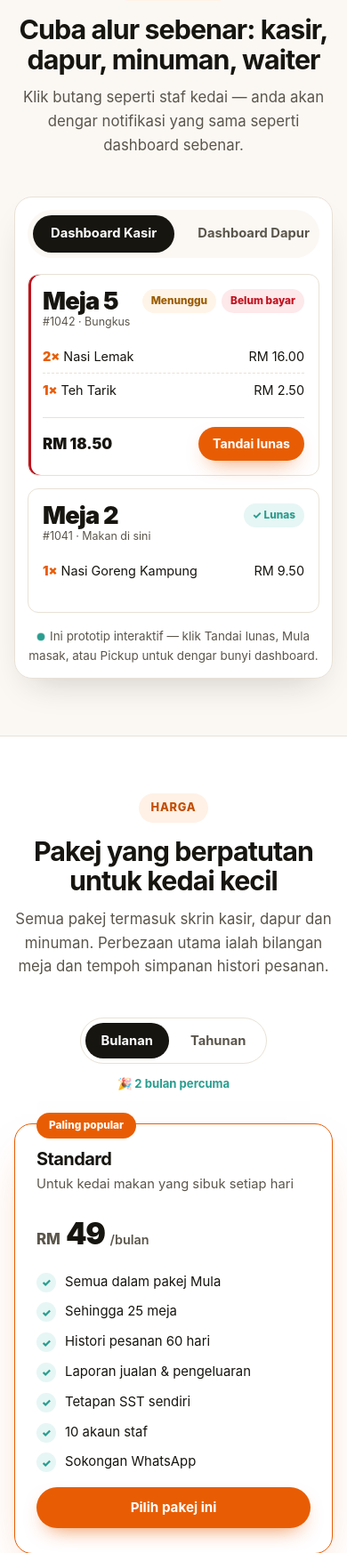
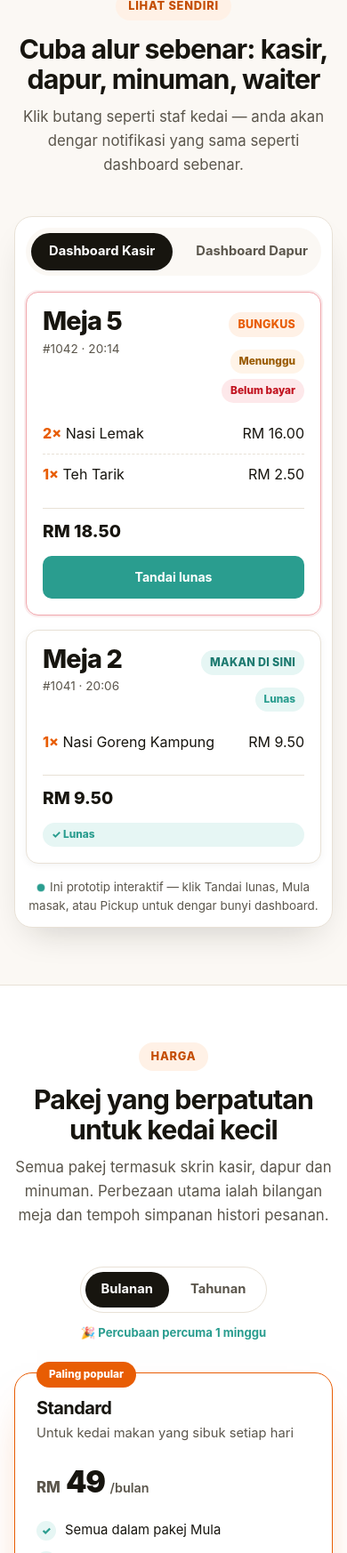
Before and after one commit to haikallfikrii/table-tap, a PHP site: page / in a window 390 px wide. Shown: the part 4313-6059 px from the top of the page at 89% size. Run offline with PHP 8.4, Linux system fonts and the light colour scheme; data comes from the database, SQL or seed files in the repository.

Commit message:
fix(landing): 1-week trial, yearly billed as monthly, and dashboard-true demo cards
Drop the two free months promo, show a one-week trial, and rebuild the staff prototype with the same kitchen/cashier card layout so it is roomy and usable on phone through desktop.

Co-authored-by: Cursor <cursoragent@cursor.com>

```diff
--- a/assets/css/landing.css
+++ b/assets/css/landing.css
@@ -795,7 +795,7 @@ h1, h2, h3 { letter-spacing: -0.03em; line-height: 1.1; margin: 0; }
   background: var(--surface);
   border: 1px solid var(--line);
   border-radius: var(--radius);
-  padding: 18px;
+  padding: 20px;
   box-shadow: var(--shadow);
   overflow-x: clip;
   max-width: 100%;
@@ -832,7 +832,6 @@ h1, h2, h3 { letter-spacing: -0.03em; line-height: 1.1; margin: 0; }
 }
 
 @media (min-width: 721px) {
-  .demo-tabs { overflow-x: visible; }
   .demo-tab { flex: 1 1 auto; }
 }
 
@@ -878,6 +877,21 @@ h1, h2, h3 { letter-spacing: -0.03em; line-height: 1.1; margin: 0; }
   background: var(--teal-soft);
   color: var(--teal);
 }
+
+.o-card {
+  border: 1px solid var(--line);
+  border-radius: var(--radius-sm);
+  padding: 16px;
+  background: #fff;
+}
+
+.o-card.warn { border-color: #f4c99b; background: #fffaf3; }
+.o-card.info { border-color: #a9c8dc; background: #f4f9fc; }
+.o-card.unpaid { box-shadow: inset 3px 0 0 var(--danger); }
+.o-table { font-size: 1.7rem; font-weight: 900; letter-spacing: -0.03em; line-height: 1; }
+.o-meta { font-size: 0.78rem; color: var(--ink-soft); }
+.o-foot { display: flex; justify-content: space-between; align-items: center; gap: 10px; border-top: 1px solid var(--line); padding-top: 10px; }
+.o-total { font-weight: 900; font-size: 1.05rem; }
 
 .o-card.done {
   opacity: 0.72;
@@ -993,27 +1007,186 @@ h1, h2, h3 { letter-spacing: -0.03em; line-height: 1.1; margin: 0; }
 .tb-scene .btn { animation: sendPulse 1.4s ease-in-out infinite; }
 
 .demo-pane { display: none; }
-.demo-pane.on { display: grid; gap: 14px; grid-template-columns: repeat(auto-fit, minmax(240px, 1fr)); animation: paneIn 0.35s ease; }
+.demo-pane.on {
+  display: grid;
+  gap: 16px;
+  animation: paneIn 0.35s ease;
+}
+
+.demo-pane.table-grid.on {
+  grid-template-columns: repeat(auto-fill, minmax(min(100%, 300px), 1fr));
+}
+
+.demo-pane.kitchen-grid.on {
+  grid-template-columns: repeat(auto-fill, minmax(min(100%, 280px), 1fr));
+}
 
 @keyframes paneIn {
   from { opacity: 0; transform: translateY(8px); }
   to { opacity: 1; transform: none; }
 }
 
-.o-card {
-  border: 1px solid var(--line);
-  border-radius: var(--radius-sm);
-  padding: 16px;
-  background: #fff;
+/* Match live cashier / kitchen / waiter cards */
+#demo-proto {
+  --accent: var(--brand);
+  --border: var(--line);
+  --bg-elevated: #fff;
+  --ink-muted: var(--ink-soft);
+  --warning: var(--amber);
+  --info: var(--blue);
+  --success: var(--teal);
 }
 
-.o-card.warn { border-color: #f4c99b; background: #fffaf3; }
-.o-card.info { border-color: #a9c8dc; background: #f4f9fc; }
-.o-card.unpaid { box-shadow: inset 3px 0 0 var(--danger); }
+#demo-proto .btn {
+  border-radius: 10px;
+  min-height: 48px;
+  white-space: normal;
+  line-height: 1.25;
+  padding: 8px 14px;
+}
 
-.o-top { display: flex; justify-content: space-between; align-items: flex-start; gap: 10px; margin-bottom: 10px; }
-.o-table { font-size: 1.7rem; font-weight: 900; letter-spacing: -0.03em; line-height: 1; }
-.o-meta { font-size: 0.78rem; color: var(--ink-soft); }
+#demo-proto .btn-secondary {
+  background: var(--bg);
+  border: 1px solid var(--line);
+  color: var(--ink);
+}
+
+.order-card {
+  background: #fff;
+  border: 1px solid var(--line);
+  border-radius: 14px;
+  padding: 18px;
+  box-shadow: var(--shadow-sm);
+}
+
+.order-card.unpaid {
+  border-color: #f1a7ad;
+  box-shadow: 0 0 0 2px rgba(193, 18, 31, 0.08);
+}
+
+.order-card.done { opacity: 0.78; }
+
+.order-card-header {
+  display: flex;
+  justify-content: space-between;
+  align-items: flex-start;
+  gap: 12px;
+  margin-bottom: 12px;
+}
+
+.order-flags {
+  display: flex;
+  flex-direction: column;
+  gap: 6px;
+  align-items: flex-end;
+}
+
+.table-num {
+  font-size: clamp(1.8rem, 4vw, 2.4rem);
+  font-weight: 800;
+  line-height: 1;
+  letter-spacing: -0.03em;
+}
+
+.order-meta {
+  font-size: 0.85rem;
+  color: var(--ink-soft);
+  margin: 6px 0 12px;
+}
+
+.order-items {
+  list-style: none;
+  margin: 0 0 14px;
+  padding: 0;
+}
+
+.order-items li {
+  display: flex;
+  justify-content: space-between;
+  gap: 12px;
+  padding: 10px 0;
+  border-bottom: 1px dashed var(--line);
+  font-size: 1rem;
+}
+
+.order-items li:last-child { border-bottom: none; }
+.order-items .qty { font-weight: 800; color: var(--brand); }
+
+.order-card-footer {
+  display: flex;
+  flex-wrap: wrap;
+  align-items: center;
+  justify-content: space-between;
+  gap: 12px;
+  padding-top: 10px;
+  border-top: 1px solid var(--line);
+}
+
+.order-total { font-size: 1.2rem; font-weight: 800; }
+
+.kitchen-card {
+  background: #fff;
+  border: 2px solid var(--line);
+  border-radius: 14px;
+  padding: 20px;
+  min-height: 260px;
+  display: flex;
+  flex-direction: column;
+}
+
+.kitchen-card.menunggu { border-color: var(--amber); background: #fffaf3; }
+.kitchen-card.sedang_dimasak { border-color: var(--blue); background: #f3f8fb; }
+.kitchen-card.siap { border-color: var(--brand); background: #fff6ee; }
+.kitchen-card.diambil { border-color: var(--teal); background: #f3fbf6; }
+.kitchen-card.takeaway { box-shadow: inset 6px 0 0 var(--brand); }
+.kitchen-card.done { opacity: 0.78; }
+
+.kitchen-table {
+  font-size: clamp(2rem, 5vw, 2.8rem);
+  font-weight: 800;
+  line-height: 1;
+  margin-bottom: 8px;
+}
+
+.serve-badge {
+  display: inline-block;
+  font-size: 0.78rem;
+  font-weight: 800;
+  letter-spacing: 0.02em;
+  text-transform: uppercase;
+  padding: 4px 10px;
+  border-radius: 999px;
+  margin: 4px 0 8px;
+  width: fit-content;
+}
+
+.serve-badge.bungkus { background: #fff1e6; color: var(--brand); }
+.serve-badge.sini { background: #e6f6f4; color: #1d7a70; }
+
+.kitchen-qty {
+  font-size: 1.5rem;
+  font-weight: 800;
+  color: var(--brand);
+}
+
+.kitchen-item-name {
+  font-size: 1.35rem;
+  font-weight: 800;
+  margin: 0 0 4px;
+  line-height: 1.2;
+}
+
+.kitchen-actions {
+  display: flex;
+  flex-wrap: wrap;
+  gap: 10px;
+  margin-top: auto;
+  padding-top: 8px;
+}
+
+.kitchen-actions .btn {
+  flex: 1 1 140px;
+}
 
 .badge {
   display: inline-flex;
@@ -1029,14 +1202,6 @@ h1, h2, h3 { letter-spacing: -0.03em; line-height: 1.1; margin: 0; }
 .badge.green { background: var(--teal-soft); color: var(--teal); }
 .badge.red { background: var(--danger-soft); color: var(--danger); }
 
-.o-lines { list-style: none; margin: 0 0 12px; padding: 0; }
-.o-lines li { display: flex; justify-content: space-between; gap: 10px; padding: 7px 0; border-bottom: 1px dashed var(--line); font-size: 0.9rem; }
-.o-lines li:last-child { border-bottom: none; }
-.o-lines li > span:last-child { flex: 0 0 auto; white-space: nowrap; }
-.o-lines .q { font-weight: 900; color: var(--brand); }
-.o-note { display: block; font-size: 0.76rem; color: var(--ink-soft); font-style: italic; }
-.o-foot { display: flex; justify-content: space-between; align-items: center; gap: 10px; border-top: 1px solid var(--line); padding-top: 10px; }
-.o-total { font-weight: 900; font-size: 1.05rem; }
 .demo-hint { margin: 16px 0 0; font-size: 0.84rem; color: var(--ink-soft); text-align: center; }
 
 .pulse {
@@ -1287,7 +1452,11 @@ h1, h2, h3 { letter-spacing: -0.03em; line-height: 1.1; margin: 0; }
   .hero-cta .btn { width: 100%; }
   .foot-grid { grid-template-columns: 1fr; }
   .wrap { padding: 0 16px; }
-  .demo-shell { padding: 14px; }
+  .demo-shell { padding: 12px; }
+  .kitchen-card { padding: 18px; min-height: 0; }
+  .kitchen-actions .btn { flex: 1 1 100%; }
+  .order-card-footer { flex-direction: column; align-items: stretch; }
+  .order-card-footer .btn { width: 100%; }
   .chip { display: none; }
   .phone-stage { padding: 0; perspective: none; overflow: hidden; }
   /* 3D tilt widens the painted box past 320px — flatten on phones. */
--- a/includes/lang/en.php
+++ b/includes/lang/en.php
@@ -196,7 +196,7 @@ return [
     'lp_hero_p3'        => 'Automatic sales and profit reports',
     'lp_cta_start'      => 'Get started',
     'lp_cta_demo'       => 'See customer demo',
-    'lp_hero_note'      => 'No long contracts. Cancel anytime.',
+    'lp_hero_note'      => '1-week free trial. No long contracts. Cancel anytime.',
 
     'lp_stat_setup'     => 'One day',
     'lp_stat_setup_l'   => 'to go live',
@@ -254,12 +254,12 @@ return [
     'lp_pricing_sub'    => 'Every plan includes the cashier, kitchen and drinks screens. The main differences are table count and how long order history is kept.',
     'lp_billing_monthly' => 'Monthly',
     'lp_billing_yearly' => 'Yearly',
-    'lp_billing_save'   => '2 months free',
+    'lp_billing_save'   => '1-week free trial',
     'lp_per_month'      => '/month',
     'lp_billed_year'    => '%s billed yearly',
     'lp_popular'        => 'Most popular',
     'lp_choose'         => 'Choose this plan',
-    'lp_pricing_note'   => 'Prices in Malaysian Ringgit. Upgrade or downgrade at any time.',
+    'lp_pricing_note'   => 'Prices in Malaysian Ringgit. 1-week free trial. Upgrade or downgrade at any time.',
 
     'lp_plan_basic'     => 'Starter',
     'lp_plan_basic_d'   => 'For small stalls just getting started',
--- a/includes/lang/my.php
+++ b/includes/lang/my.php
@@ -196,7 +196,7 @@ return [
     'lp_hero_p3'        => 'Laporan jualan & untung automatik',
     'lp_cta_start'      => 'Mula sekarang',
     'lp_cta_demo'       => 'Lihat demo pelanggan',
-    'lp_hero_note'      => 'Tiada kontrak jangka panjang. Batal bila-bila masa.',
+    'lp_hero_note'      => 'Percubaan percuma 1 minggu. Tiada kontrak. Batal bila-bila masa.',
 
     'lp_stat_setup'     => 'Sehari',
     'lp_stat_setup_l'   => 'sedia untuk beroperasi',
@@ -254,12 +254,12 @@ return [
     'lp_pricing_sub'    => 'Semua pakej termasuk skrin kasir, dapur dan minuman. Perbezaan utama ialah bilangan meja dan tempoh simpanan histori pesanan.',
     'lp_billing_monthly' => 'Bulanan',
     'lp_billing_yearly' => 'Tahunan',
-    'lp_billing_save'   => '2 bulan percuma',
+    'lp_billing_save'   => 'Percubaan percuma 1 minggu',
     'lp_per_month'      => '/bulan',
     'lp_billed_year'    => 'Jumlah setahun %s',
     'lp_popular'        => 'Paling popular',
     'lp_choose'         => 'Pilih pakej ini',
-    'lp_pricing_note'   => 'Harga dalam Ringgit Malaysia. Naik atau turun taraf pakej bila-bila masa.',
+    'lp_pricing_note'   => 'Harga dalam Ringgit Malaysia. Percubaan percuma 1 minggu. Naik atau turun taraf pakej bila-bila masa.',
 
     'lp_plan_basic'     => 'Mula',
     'lp_plan_basic_d'   => 'Untuk gerai kecil yang baru bermula',
--- a/index.php
+++ b/index.php
@@ -24,7 +24,7 @@ try {
     // Landing page must render even before the database is imported.
 }
 
-$yearlyMultiplier = 10; // pay for 10 months, get 12
+$yearlyMultiplier = 12; // billed annually; no free months
 
 $plans = [
     [
@@ -406,78 +406,98 @@ $iconLarge = assetUrl('img/brand/tabletap-icon-512.png');
           <button type="button" class="demo-tab" data-pane="pane-waiter" role="tab" aria-selected="false"><?= e(t('waiter_title')) ?></button>
         </div>
 
-        <div class="demo-pane on" id="pane-kasir" role="tabpanel">
-          <article class="o-card unpaid" data-demo-card="kasir-new">
-            <div class="o-top">
+        <div class="demo-pane on table-grid" id="pane-kasir" role="tabpanel">
+          <article class="order-card unpaid" data-demo-card="kasir-new">
+            <div class="order-card-header">
               <div>
-                <div class="o-table"><?= e(t('table_n', '5')) ?></div>
-                <div class="o-meta">#1042 · <?= e(t('takeaway')) ?></div>
+                <div class="table-num"><?= e(t('table_n', '5')) ?></div>
+                <div class="order-meta">#1042 · 20:14</div>
               </div>
-              <div class="o-flags">
+              <div class="order-flags">
+                <span class="serve-badge bungkus"><?= e(t('takeaway')) ?></span>
                 <span class="badge amber"><?= e(t('status_menunggu')) ?></span>
                 <span class="badge red" data-unpaid><?= e(t('lp_demo_unpaid')) ?></span>
               </div>
             </div>
-            <ul class="o-lines">
-              <li><span><span class="q">2×</span> Nasi Lemak</span><span>RM 16.00</span></li>
-              <li><span><span class="q">1×</span> Teh Tarik</span><span>RM 2.50</span></li>
+            <ul class="order-items">
+              <li><div><span class="qty">2×</span> Nasi Lemak</div><div>RM 16.00</div></li>
+              <li><div><span class="qty">1×</span> Teh Tarik</div><div>RM 2.50</div></li>
             </ul>
-            <div class="o-foot">
-              <span class="o-total">RM 18.50</span>
-              <button type="button" class="btn btn-primary btn-sm" data-demo-act="pay"><?= e(t('mark_paid')) ?></button>
+            <div class="order-card-footer">
+              <div class="order-total">RM 18.50</div>
+              <button type="button" class="btn btn-success btn-sm" data-demo-act="pay"><?= e(t('mark_paid')) ?></button>
             </div>
           </article>
-          <article class="o-card">
-            <div class="o-top">
+          <article class="order-card">
+            <div class="order-card-header">
               <div>
-                <div class="o-table"><?= e(t('table_n', '2')) ?></div>
-                <div class="o-meta">#1041 · <?= e(t('dine_in')) ?></div>
+                <div class="table-num"><?= e(t('table_n', '2')) ?></div>
+                <div class="order-meta">#1041 · 20:06</div>
               </div>
+              <div class="order-flags">
+                <span class="serve-badge sini"><?= e(t('dine_in')) ?></span>
+                <span class="badge green"><?= e(t('paid')) ?></span>
+              </div>
+            </div>
+            <ul class="order-items">
+              <li><div><span class="qty">1×</span> <?= e($lang === 'en' ? 'Kampung Fried Rice' : 'Nasi Goreng Kampung') ?></div><div>RM 9.50</div></li>
+            </ul>
+            <div class="order-card-footer">
+              <div class="order-total">RM 9.50</div>
               <span class="badge green">✓ <?= e(t('paid')) ?></span>
-            </div>
-            <ul class="o-lines">
-              <li><span><span class="q">1×</span> <?= e($lang === 'en' ? 'Kampung Fried Rice' : 'Nasi Goreng Kampung') ?></span><span>RM 9.50</span></li>
-            </ul>
-          </article>
-        </div>
-
-        <div class="demo-pane" id="pane-dapur" role="tabpanel">
-          <article class="o-card warn" data-demo-card="dapur-new">
-            <div class="serve-pill"><?= e(t('takeaway')) ?></div>
-            <div class="o-table"><?= e(t('table_n', '5')) ?></div>
-            <div class="o-meta">#1042 · <?= e(t('lp_demo_new')) ?></div>
-            <h3>Nasi Lemak <span class="q">×2</span></h3>
-            <div class="demo-acts">
-              <button type="button" class="btn btn-outline btn-sm" data-demo-act="cook"><?= e(t('mark_cooking')) ?></button>
-              <button type="button" class="btn btn-primary btn-sm" data-demo-act="ready"><?= e(t('mark_ready')) ?></button>
-            </div>
-          </article>
-          <article class="o-card info" data-demo-card="dapur-old">
-            <div class="serve-pill sini"><?= e(t('dine_in')) ?></div>
-            <div class="o-table"><?= e(t('table_n', '2')) ?></div>
-            <h3><?= e($lang === 'en' ? 'Kampung Fried Rice' : 'Nasi Goreng Kampung') ?> ×1</h3>
-            <button type="button" class="btn btn-primary btn-sm" data-demo-act="ready"><?= e(t('mark_ready')) ?></button>
-          </article>
-        </div>
-
-        <div class="demo-pane" id="pane-minuman" role="tabpanel">
-          <article class="o-card warn" data-demo-card="minum-new">
-            <div class="serve-pill"><?= e(t('takeaway')) ?></div>
-            <div class="o-table"><?= e(t('table_n', '5')) ?></div>
-            <h3>Teh Tarik ×1</h3>
-            <div class="demo-acts">
-              <button type="button" class="btn btn-outline btn-sm" data-demo-act="cook"><?= e(t('mark_cooking')) ?></button>
-              <button type="button" class="btn btn-primary btn-sm" data-demo-act="ready"><?= e(t('mark_ready')) ?></button>
             </div>
           </article>
         </div>
 
-        <div class="demo-pane" id="pane-waiter" role="tabpanel">
-          <article class="o-card warn" data-demo-card="wait-new">
-            <div class="serve-pill"><?= e(t('takeaway')) ?></div>
-            <div class="o-table"><?= e(t('table_n', '5')) ?></div>
-            <h3>Nasi Lemak ×2</h3>
-            <button type="button" class="btn btn-primary btn-sm" data-demo-act="pickup"><?= e(t('mark_pickup')) ?></button>
+        <div class="demo-pane kitchen-grid" id="pane-dapur" role="tabpanel">
+          <article class="kitchen-card menunggu takeaway" data-demo-card="dapur-new">
+            <div class="kitchen-table"><?= e(t('table_n', '5')) ?></div>
+            <div class="serve-badge bungkus"><?= e(t('takeaway')) ?></div>
+            <div class="kitchen-qty">×2</div>
+            <h2 class="kitchen-item-name">Nasi Lemak</h2>
+            <div class="order-meta">#1042 · 20:14</div>
+            <div class="kitchen-actions">
+              <button type="button" class="btn btn-secondary btn-sm" data-demo-act="cook"><?= e(t('mark_cooking')) ?></button>
+              <button type="button" class="btn btn-success" data-demo-act="ready"><?= e(t('mark_ready')) ?></button>
+            </div>
+          </article>
+          <article class="kitchen-card sedang_dimasak dine-in" data-demo-card="dapur-old">
+            <div class="kitchen-table"><?= e(t('table_n', '2')) ?></div>
+            <div class="serve-badge sini"><?= e(t('dine_in')) ?></div>
+            <div class="kitchen-qty">×1</div>
+            <h2 class="kitchen-item-name"><?= e($lang === 'en' ? 'Kampung Fried Rice' : 'Nasi Goreng Kampung') ?></h2>
+            <div class="order-meta">#1041 · 20:06</div>
+            <div class="kitchen-actions">
+              <button type="button" class="btn btn-success" data-demo-act="ready"><?= e(t('mark_ready')) ?></button>
+            </div>
+          </article>
+        </div>
+
+        <div class="demo-pane kitchen-grid" id="pane-minuman" role="tabpanel">
+          <article class="kitchen-card menunggu takeaway" data-demo-card="minum-new">
+            <div class="kitchen-table"><?= e(t('table_n', '5')) ?></div>
+            <div class="serve-badge bungkus"><?= e(t('takeaway')) ?></div>
+            <div class="kitchen-qty">×1</div>
+            <h2 class="kitchen-item-name">Teh Tarik</h2>
+            <div class="order-meta">#1042 · 20:14</div>
+            <div class="kitchen-actions">
+              <button type="button" class="btn btn-secondary btn-sm" data-demo-act="cook"><?= e(t('mark_cooking')) ?></button>
+              <button type="button" class="btn btn-success" data-demo-act="ready"><?= e(t('mark_ready')) ?></button>
+            </div>
+          </article>
+        </div>
+
+        <div class="demo-pane kitchen-grid" id="pane-waiter" role="tabpanel">
+          <article class="kitchen-card siap takeaway" data-demo-card="wait-new">
+            <div class="kitchen-table"><?= e(t('table_n', '5')) ?></div>
+            <div class="serve-badge bungkus"><?= e(t('takeaway')) ?></div>
+            <div class="kitchen-qty">×2</div>
+            <h2 class="kitchen-item-name">Nasi Lemak</h2>
+            <div class="order-meta"><?= e(t('dapur_title')) ?></div>
+            <div class="order-meta">#1042 · 20:14</div>
+            <div class="kitchen-actions">
+              <button type="button" class="btn btn-primary" data-demo-act="pickup"><?= e(t('mark_pickup')) ?></button>
+            </div>
           </article>
         </div>
 
```
Also changed, not shown: assets/js/landing.js (+17 -12 lines).
